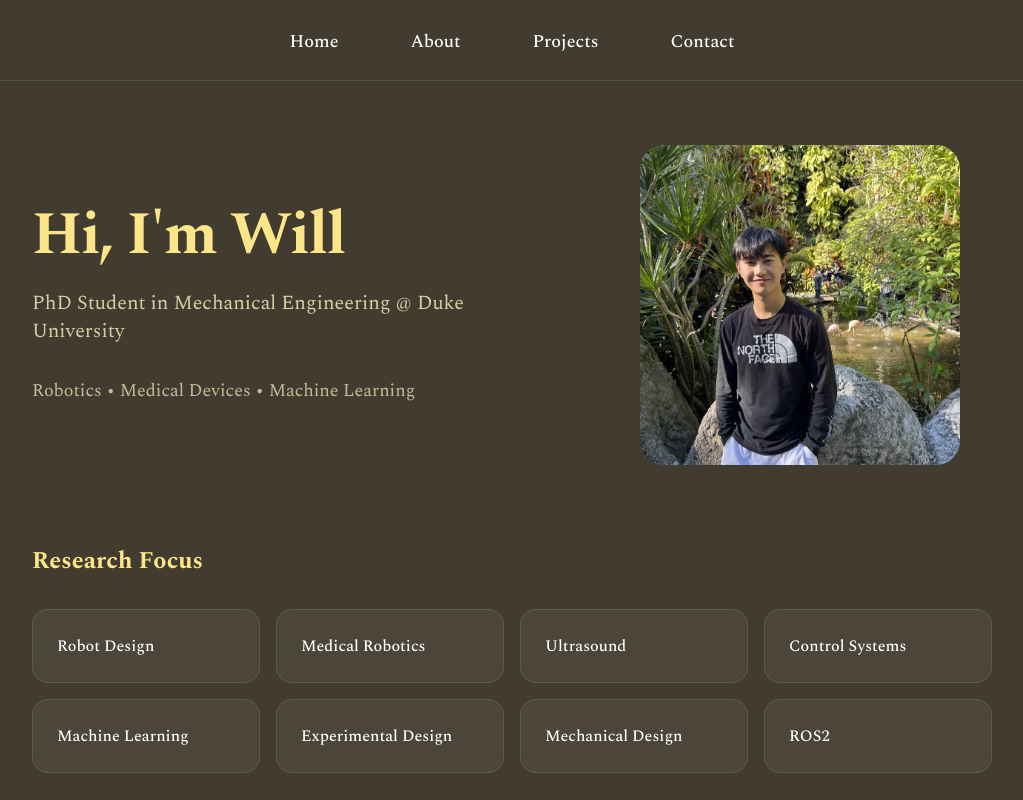
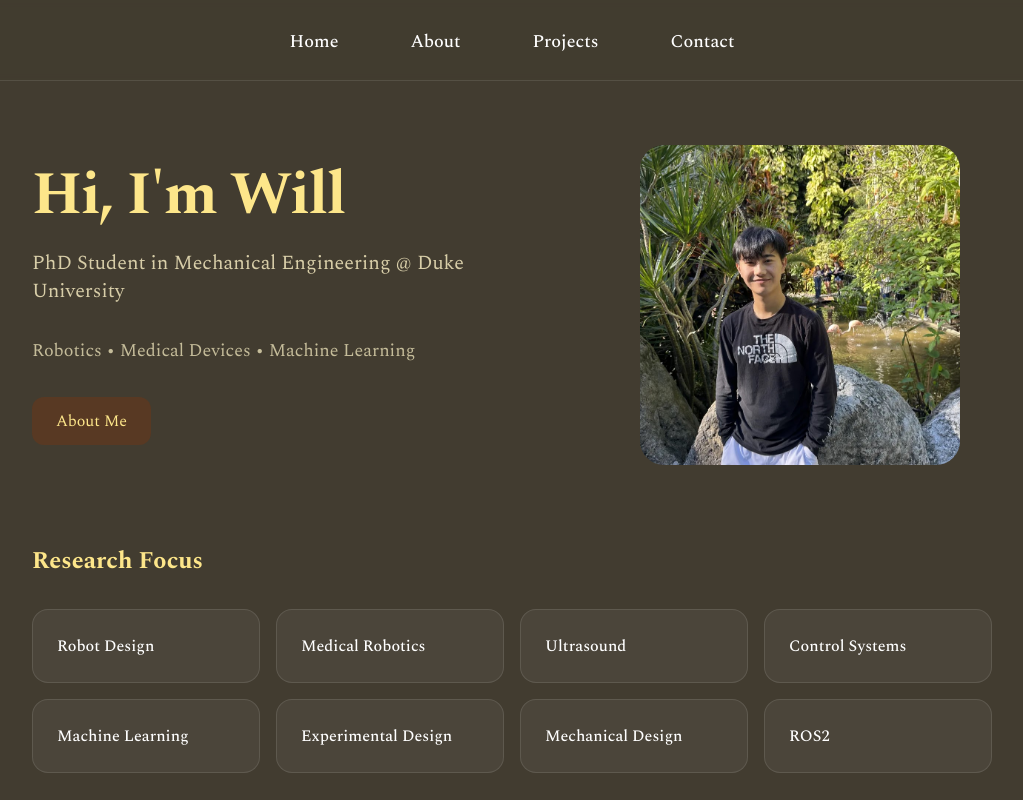
Before and after one commit to will-d-chen/personal-website, a Next.js app: page / in a window 1280 px wide. Shown: the top 800 px of the page, without its empty margins (128-1151 px from the left). Built offline with nearby package versions, Linux system fonts and the light colour scheme.

Commit message:
extra navigation

```diff
--- a/src/app/page.tsx
+++ b/src/app/page.tsx
@@ -13,9 +13,15 @@ export default function Home() {
           <h2 className="text-xl text-amber-100/80 mb-8">
             PhD Student in Mechanical Engineering @ Duke University
           </h2>
-          <p className="text-lg text-amber-100/70">
+          <p className="text-lg text-amber-100/70 mb-8">
             Robotics • Medical Devices • Machine Learning
           </p>
+          <a
+            href="/about"
+            className="inline-flex items-center px-6 py-3 rounded-xl bg-amber-900/40 text-amber-200 hover:bg-amber-900/60 transition-colors"
+          >
+            About Me
+          </a>
         </div>
         <div className="md:w-2/5">
           {/* Optimized image with proper sizing and modern format */}
```
